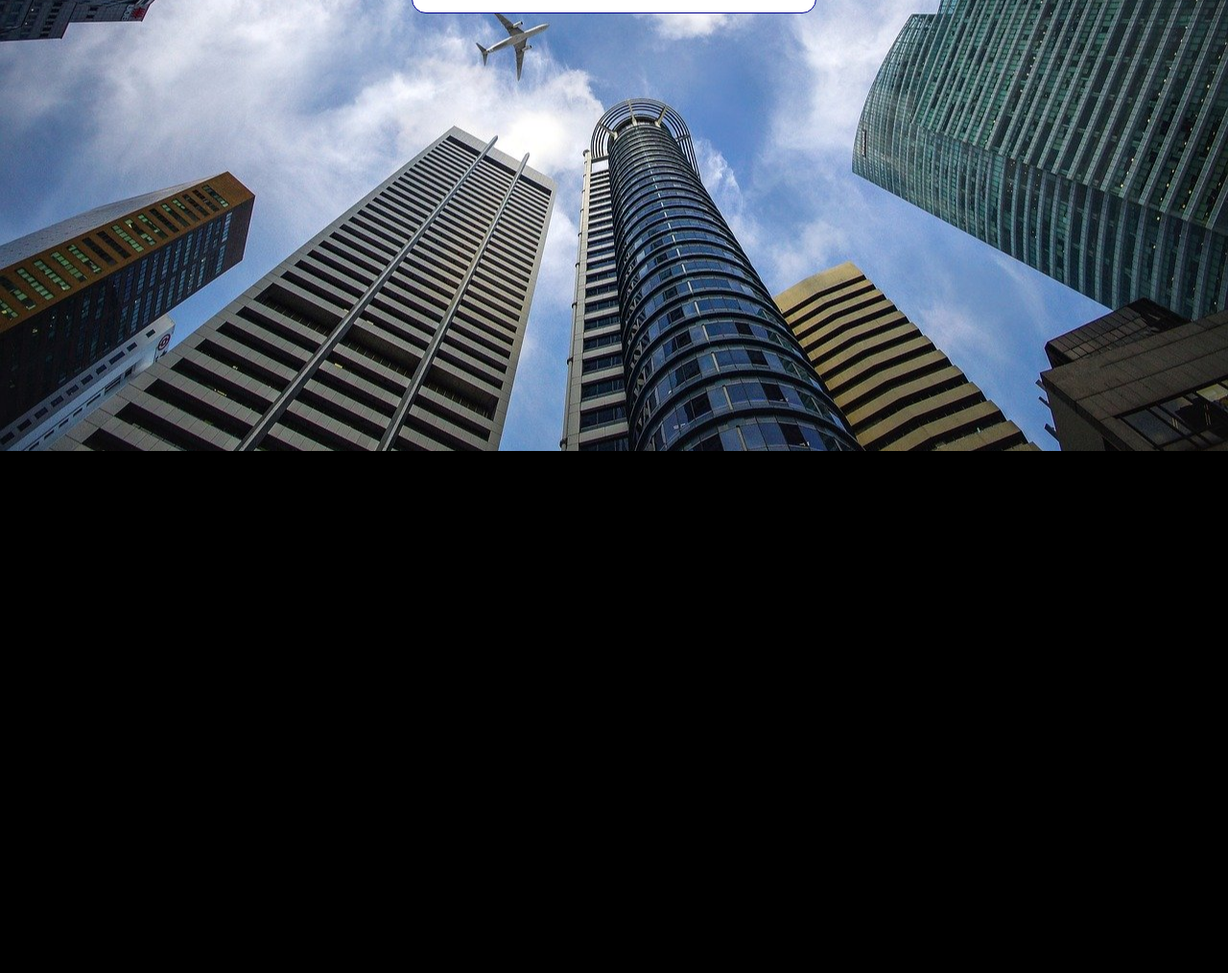
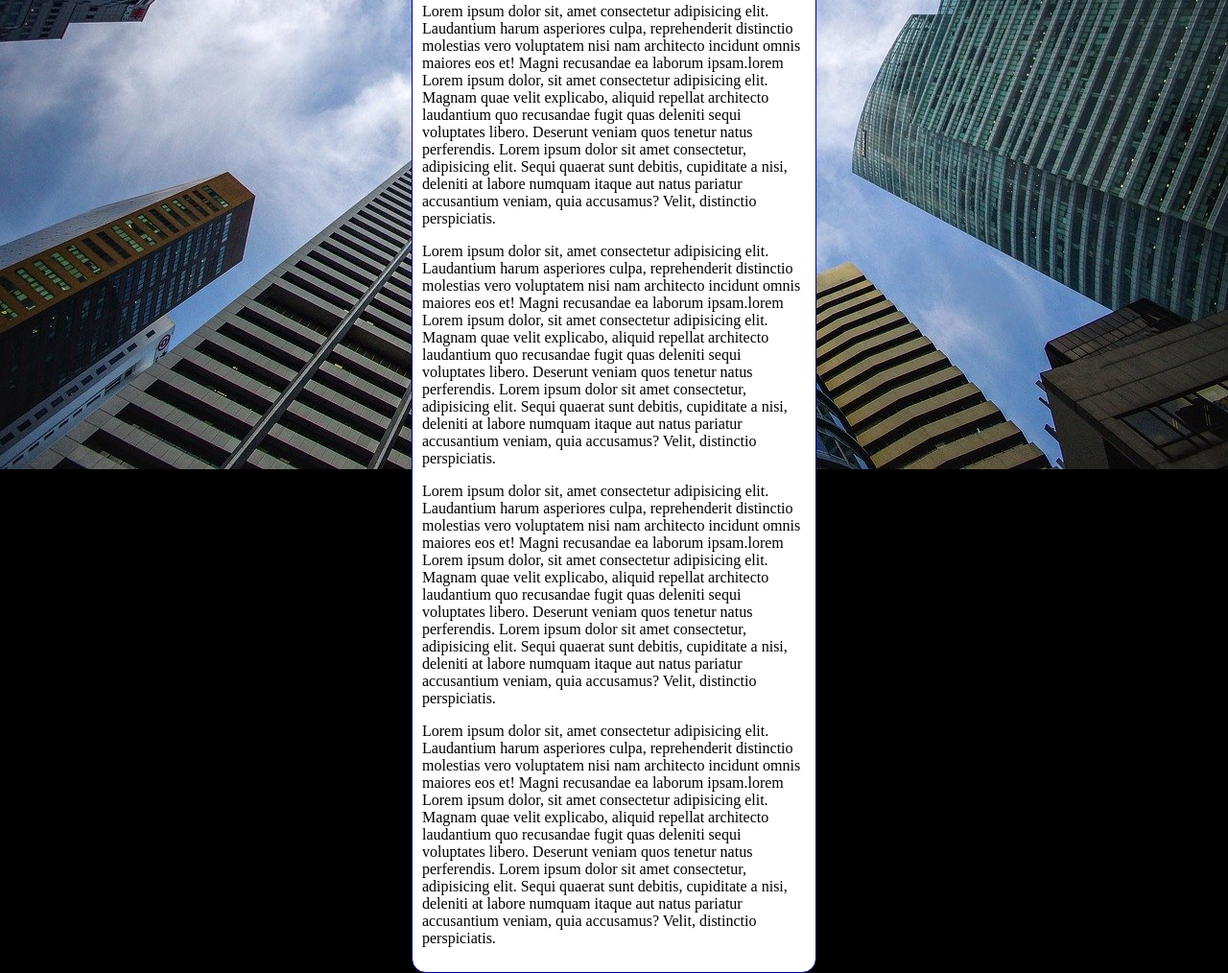
Before and after one commit to LuizGMV/HTML-CSS, a plain HTML site: page Exercicios/ex022-Fundos/fundo006.html in a window 1280 px wide. Shown: the part 346-1360 px from the top of the page at 96% size. Before the commit the page ends 816 px from the top, so only its background shows below. Drawn offline with Linux system fonts and the light colour scheme.

Commit message:
Update fundo006.html

```diff
--- a/Exercicios/ex022-Fundos/fundo006.html
+++ b/Exercicios/ex022-Fundos/fundo006.html
@@ -28,6 +28,10 @@
     <main>
         <h1>Teste de imagem de fundo</h1>
         <p>Lorem ipsum dolor sit, amet consectetur adipisicing elit. Laudantium harum asperiores culpa, reprehenderit distinctio molestias vero voluptatem nisi nam architecto incidunt omnis maiores eos et! Magni recusandae ea laborum ipsam.lorem Lorem ipsum dolor, sit amet consectetur adipisicing elit. Magnam quae velit explicabo, aliquid repellat architecto laudantium quo recusandae fugit quas deleniti sequi voluptates libero. Deserunt veniam quos tenetur natus perferendis. Lorem ipsum dolor sit amet consectetur, adipisicing elit. Sequi quaerat sunt debitis, cupiditate a nisi, deleniti at labore numquam itaque aut natus pariatur accusantium veniam, quia accusamus? Velit, distinctio perspiciatis.</p>
+        <p>Lorem ipsum dolor sit, amet consectetur adipisicing elit. Laudantium harum asperiores culpa, reprehenderit distinctio molestias vero voluptatem nisi nam architecto incidunt omnis maiores eos et! Magni recusandae ea laborum ipsam.lorem Lorem ipsum dolor, sit amet consectetur adipisicing elit. Magnam quae velit explicabo, aliquid repellat architecto laudantium quo recusandae fugit quas deleniti sequi voluptates libero. Deserunt veniam quos tenetur natus perferendis. Lorem ipsum dolor sit amet consectetur, adipisicing elit. Sequi quaerat sunt debitis, cupiditate a nisi, deleniti at labore numquam itaque aut natus pariatur accusantium veniam, quia accusamus? Velit, distinctio perspiciatis.</p>
+        <p>Lorem ipsum dolor sit, amet consectetur adipisicing elit. Laudantium harum asperiores culpa, reprehenderit distinctio molestias vero voluptatem nisi nam architecto incidunt omnis maiores eos et! Magni recusandae ea laborum ipsam.lorem Lorem ipsum dolor, sit amet consectetur adipisicing elit. Magnam quae velit explicabo, aliquid repellat architecto laudantium quo recusandae fugit quas deleniti sequi voluptates libero. Deserunt veniam quos tenetur natus perferendis. Lorem ipsum dolor sit amet consectetur, adipisicing elit. Sequi quaerat sunt debitis, cupiditate a nisi, deleniti at labore numquam itaque aut natus pariatur accusantium veniam, quia accusamus? Velit, distinctio perspiciatis.</p>
+        <p>Lorem ipsum dolor sit, amet consectetur adipisicing elit. Laudantium harum asperiores culpa, reprehenderit distinctio molestias vero voluptatem nisi nam architecto incidunt omnis maiores eos et! Magni recusandae ea laborum ipsam.lorem Lorem ipsum dolor, sit amet consectetur adipisicing elit. Magnam quae velit explicabo, aliquid repellat architecto laudantium quo recusandae fugit quas deleniti sequi voluptates libero. Deserunt veniam quos tenetur natus perferendis. Lorem ipsum dolor sit amet consectetur, adipisicing elit. Sequi quaerat sunt debitis, cupiditate a nisi, deleniti at labore numquam itaque aut natus pariatur accusantium veniam, quia accusamus? Velit, distinctio perspiciatis.</p>
+        <p>Lorem ipsum dolor sit, amet consectetur adipisicing elit. Laudantium harum asperiores culpa, reprehenderit distinctio molestias vero voluptatem nisi nam architecto incidunt omnis maiores eos et! Magni recusandae ea laborum ipsam.lorem Lorem ipsum dolor, sit amet consectetur adipisicing elit. Magnam quae velit explicabo, aliquid repellat architecto laudantium quo recusandae fugit quas deleniti sequi voluptates libero. Deserunt veniam quos tenetur natus perferendis. Lorem ipsum dolor sit amet consectetur, adipisicing elit. Sequi quaerat sunt debitis, cupiditate a nisi, deleniti at labore numquam itaque aut natus pariatur accusantium veniam, quia accusamus? Velit, distinctio perspiciatis.</p>
     </main>
 </body>
 </html>
```
